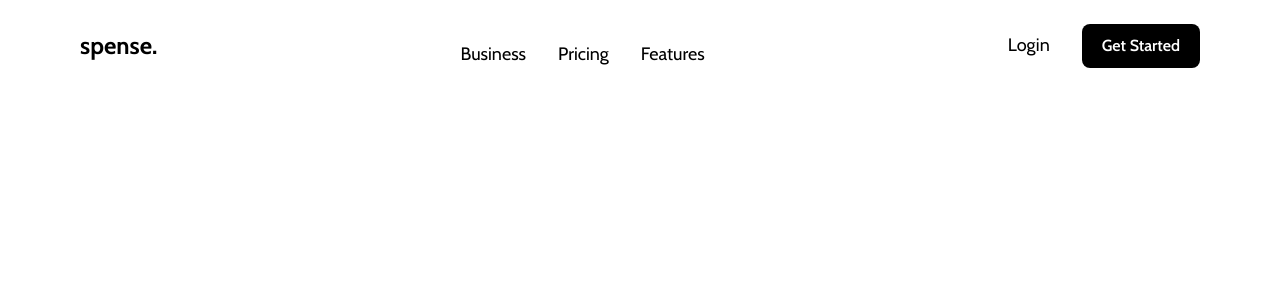
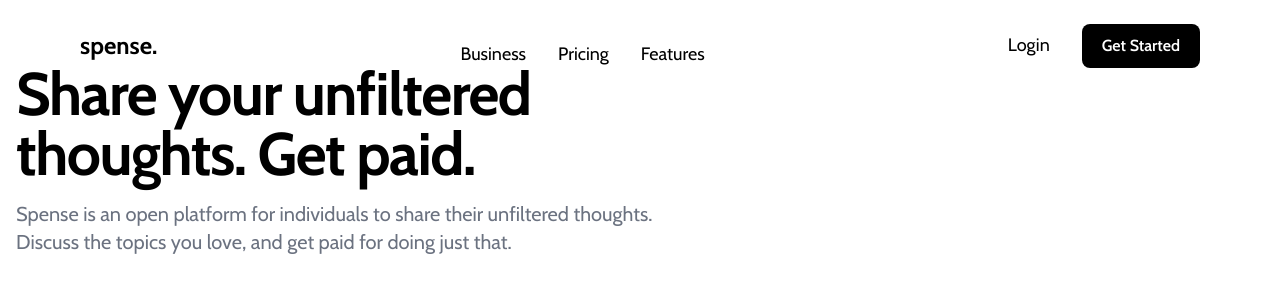
Before and after one commit to shyusu4/spense, a Next.js app: page / in a window 1280 px wide. Shown: the top 300 px of the page. Built offline with nearby package versions, Linux system fonts and the light colour scheme.

Commit message:
Create components folder

```diff
--- /dev/null
+++ b/app/components/hero.jsx
@@ -0,0 +1,21 @@
+export default function Hero() {
+  return (
+    <>
+      <section class="bg-white dark:bg-gray-900">
+        <div class="grid max-w-screen-xl px-4 py-8 top-5 mx-auto lg:gap-8 xl:gap-0 lg:py-16 lg:grid-cols-12">
+          <div class="mr-auto place-self-center lg:col-span-7">
+            <h1 class="max-w-2xl mb-4 text-4xl font-extrabold tracking-tight leading-none md:text-5xl xl:text-6xl dark:text-white">
+              Share your unfiltered thoughts. Get paid.
+            </h1>
+            <p class="max-w-2xl mb-6 font-light text-gray-500 lg:mb-8 md:text-lg lg:text-xl dark:text-gray-400">
+              Spense is an open platform for individuals to share their
+              unfiltered thoughts. Discuss the topics you love, and get paid for
+              doing just that.
+            </p>
+          </div>
+          <div class="hidden lg:mt-0 lg:col-span-5 lg:flex"></div>
+        </div>
+      </section>
+    </>
+  );
+}
--- a/app/page.jsx
+++ b/app/page.jsx
@@ -1,9 +1,12 @@
-import Image from 'next/image'
-import styles from './page.module.css'
-import Navbar from './navbar'
-
+import Image from 'next/image';
+import styles from './page.module.css';
+import Navbar from './components/navbar';
+import Hero from './components/hero';
 export default function Home() {
   return (
-    <Navbar />
-  )
+    <>
+      <Navbar />
+      <Hero />
+    </>
+  );
 }
```
Also changed, not shown: app/components/navbar.jsx (renamed from app/navbar.jsx).
